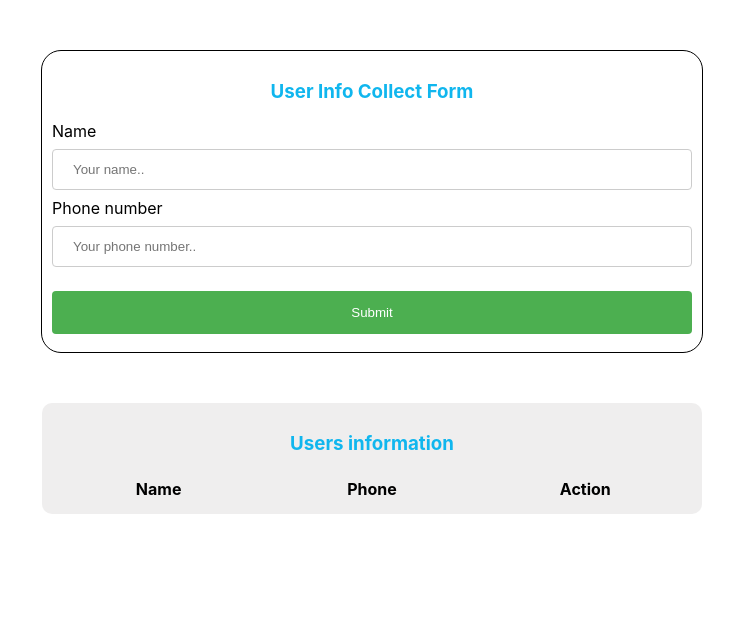
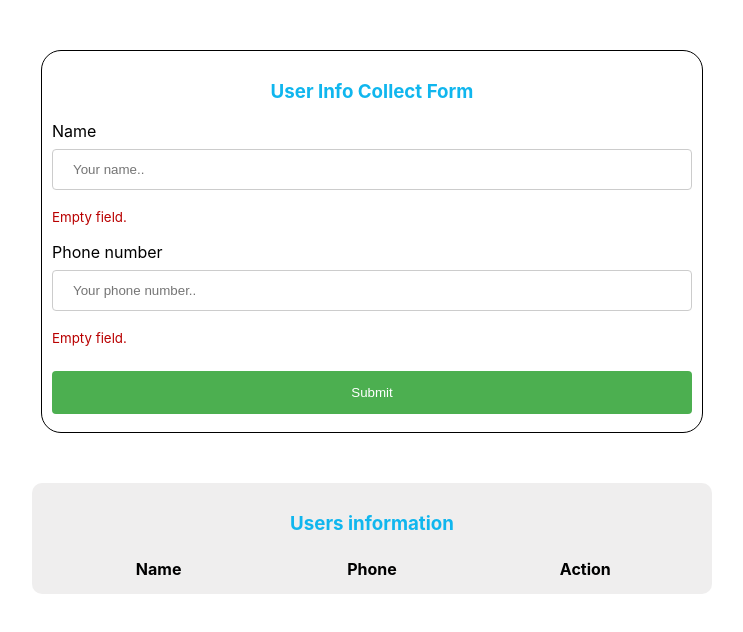
Before and after one commit to arifmia1129/helios-task, a React (Create React App) app: page / in a window 1280 px wide. Shown: the top 632 px of the page, without its empty margins (268-1011 px from the left). Built offline with nearby package versions, Linux system fonts and the light colour scheme.

Commit message:
added onChange eventhandler and some input validation

```diff
--- a/src/components/UserForm/UserForm.js
+++ b/src/components/UserForm/UserForm.js
@@ -4,24 +4,60 @@ import { addDb, storedDetails } from '../utilities/fakeDB';
 import "./UserForm.css";
 const UserForm = () => {
     const [users, setUsers] = useContext(UsersContext);
+    const [pError, setPError] = useState("");
+    const [pSuccess, setPSuccess] = useState("");
+    const [nError, setNError] = useState("");
+    const [nSuccess, setNSuccess] = useState("");
     const [error, setError] = useState("");
     const [successMsg, setSuccessMsg] = useState("");
     const [user, setUser] = useState();
+    const [name, setName] = useState("");
+    const [phone, setPhone] = useState("");
+    useEffect(() => {
+        if (phone.length === 0) {
+            setPSuccess("");
+            setPError("Empty field.")
+        }
+        else if (!(/^\+?(8801)[3456789][0-9]{8}$/.test(phone))) {
+            setPSuccess("");
+            setPError("Invalid phone number. Please try with country code.")
+        }
+        else {
+            setPError("");
+            setPSuccess("Valid phone number.");
+        }
+    }, [phone])
+    useEffect(() => {
+        if (name.length === 0) {
+            setNSuccess("");
+            setNError("Empty field.")
+        }
+        else if ((name.length > 30)) {
+            setNSuccess("");
+            setNError("Max length is 20 character.")
+        }
+        else {
+            setNError("");
+            setNSuccess("Valid Name");
+        }
+    }, [name])
     const handleUserInfo = e => {
         e.preventDefault();
         setError("");
         setSuccessMsg("");
-        const name = e.target.name.value;
-        const phone = e.target.phone.value;
-        if (/^\+?(8801)[3456789][0-9]{8}$/.test(phone)) {
+        if (name && phone) {
             const user = { name, phone };
             setUser(user);
             e.target.reset();
             setSuccessMsg("Your information successfully saved!")
         }
         else {
-            setError("Invalid phone number. Please try with country code.")
+            setError("Name or Phone field is empty.")
         }
+        setPError("");
+        setNError("");
+        setPSuccess("");
+        setNSuccess("");
     }
     useEffect(() => {
         if (user) {
@@ -34,9 +70,13 @@ const UserForm = () => {
             <form onSubmit={handleUserInfo}>
                 <h3 class='title'>User Info Collect Form</h3>
                 <label htmlFor="fname">Name</label>
-                <input type="text" id="name" name="name" placeholder="Your name.." />
+                <input onChange={(e) => setName(e?.target?.value)} type="text" id="name" name="name" placeholder="Your name.." />
+                <p id='error-msg'><small>{nError && nError}</small></p>
+                <p id='success-msg'><small>{nSuccess && nSuccess}</small></p>
                 <label htmlFor="lname">Phone number</label>
-                <input type="text" id="phone" name="phone" placeholder="Your phone number.." />
+                <input onChange={(e) => setPhone(e?.target?.value)} type="text" id="phone" name="phone" placeholder="Your phone number.." />
+                <p id='error-msg'><small>{pError && pError}</small></p>
+                <p id='success-msg'><small>{pSuccess && pSuccess}</small></p>
                 <p id='error-msg'><small>{error && error}</small></p>
                 <p id='success-msg'><small>{successMsg && successMsg}</small></p>
                 <input type="submit" value="Submit" />
--- a/src/components/UserInfoTable/UserInfoTable.css
+++ b/src/components/UserInfoTable/UserInfoTable.css
@@ -3,7 +3,7 @@
     margin: auto;
     margin-bottom: 50px;
     background-color: rgb(224, 222, 222, .5);
-    padding: 10px;
+    padding: 10px 20px;
     border-radius: 10px;
 }
 
```
